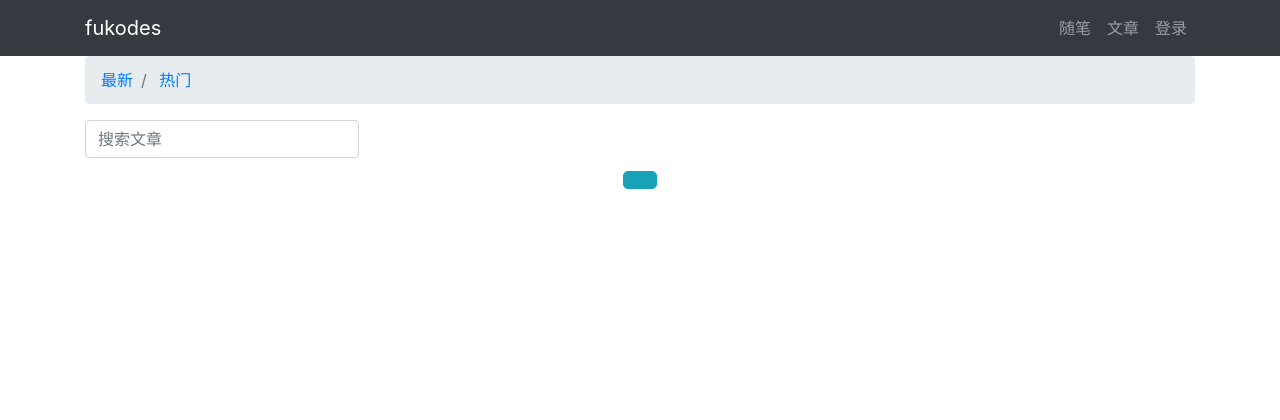
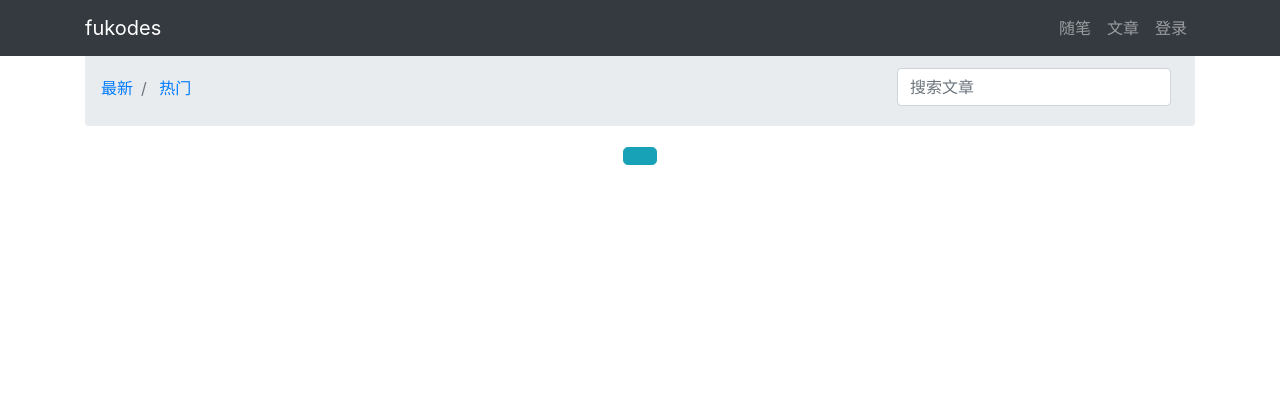
Before and after one commit to Ibukifuko/self, a Django app: template templates/article/list.html in a window 1280 px wide. Shown: the top 420 px of the page. Run offline with Django 3.2, Linux system fonts and the light colour scheme; the template is opened without the code that fills it, so the values that code supplies are empty; some libraries are stand-ins or nearby versions.

Commit message:
界面一些改动

```diff
--- a/my_blog/urls.py
+++ b/my_blog/urls.py
@@ -18,8 +18,11 @@ from django.urls import path, include
 from django.conf import settings
 from django.conf.urls.static import static
 
+from article.views import article_list
+
 urlpatterns = [
     path('admin/', admin.site.urls),
+    path('', article_list),
     path('article/', include('article.urls', namespace='article')),
     path('userprofile/', include('userprofile.urls', namespace='userprofile')),
     path('password_reset/', include('password_reset.urls')),
--- a/templates/article/list.html
+++ b/templates/article/list.html
@@ -16,21 +16,17 @@
 <!-- 写入 base.html 中定义的 content -->
 {% block content %}
 <!-- 定义放置文章标题的div容器 -->
-<div class="container">
+<div class="container mt-5">
 
     <nav aria-label="breadcrumb">
-        <ol class="breadcrumb" id='bc'>
-            <li class="breadcrumb-item" id="latest_art" onclick="breaditem_show('latest_art')">
+        <ol class="breadcrumb mt-3 d-inline-flax" id='bc'>
+            <li class="breadcrumb-item mt-3" id="latest_art" onclick="breaditem_show('latest_art')">
                 <a href="{% url 'article:article_list' %}?search={{ search }}&column={{ column }}&tag={{ tag }}">最新</a>
             </li>
-            <li class="breadcrumb-item" id="hot_art" onclick="breaditem_show('hot_art')">
+            <li class="breadcrumb-item mt-3" id="hot_art" onclick="breaditem_show('hot_art')">
                 <a href="{% url 'article:article_list' %}?order=total_views&search={{ search }}&column={{ column }}&tag={{ tag }}">热门</a>
             </li>
-        </ol>
-    </nav>
-
-    <div class="row">
-        <div class="col-auto mr-auto">
+            <li class="ml-auto mt-2">
                 <form class="form-inline">
                     <label class="sr-only">content</label>
                     <input type="text"
@@ -40,8 +36,9 @@
                         required
                         >
                 </form>
-        </div>
-    </div>
+            </li>
+        </ol>
+    </nav>
 
     {% if search %}
         {% if articles %}
--- a/templates/base.html
+++ b/templates/base.html
@@ -5,7 +5,7 @@
 
 <head>
     <meta charset="utf-8">
-    <!-- 预留网站标题的位置 -->
+    <!-- 预留标题的位置 -->
     <link rel="stylesheet" href="{% static 'bootstrap/css/bootstrap.min.css' %}">
     <link rel="stylesheet" href="{% static 'md_css/monokai.css' %}">
     <style media="screen">
--- a/templates/header.html
+++ b/templates/header.html
@@ -1,7 +1,7 @@
 <!-- 定义导航栏 -->
 {% load staticfiles %}
 
-<nav class="navbar navbar-expand-lg navbar-dark bg-dark">
+<nav class="navbar navbar-expand-lg navbar-dark bg-dark fixed-top">
     <div class="container">
         <!-- <img src="{% static 'iamges\fuko.jpg' %}" alt="Logo" style="width:30px; height:30px;"> -->
       <a class="navbar-brand" href="/article/">fukodes</a>
@@ -9,6 +9,7 @@
       <div>
         <ul class="navbar-nav">
           <!-- 条目 -->
+
           <li class="nav-item">
             <a class="nav-link" href="{% url 'article:article_create' %}">随笔</a>
           </li>
```
Also changed, not shown: README.md, 1 other file. Lines whose indentation alone changed are shown as unchanged.
